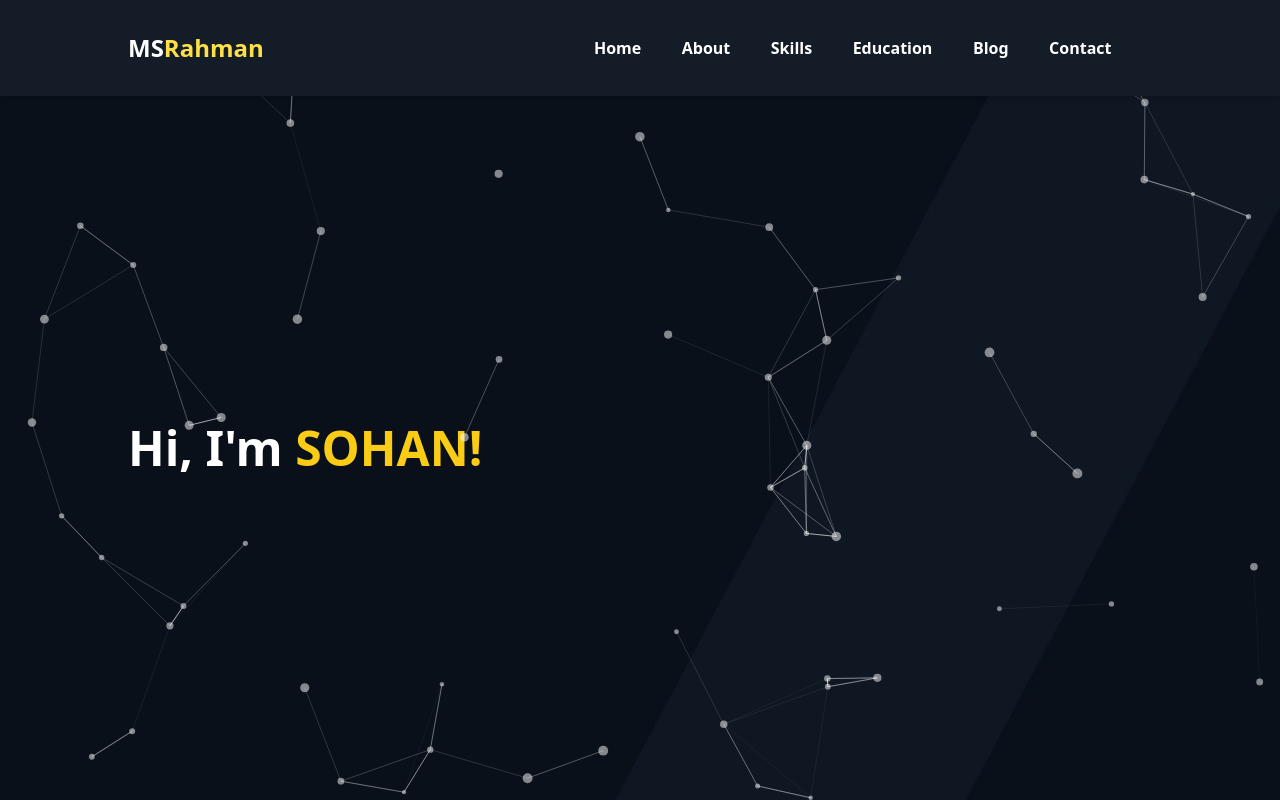
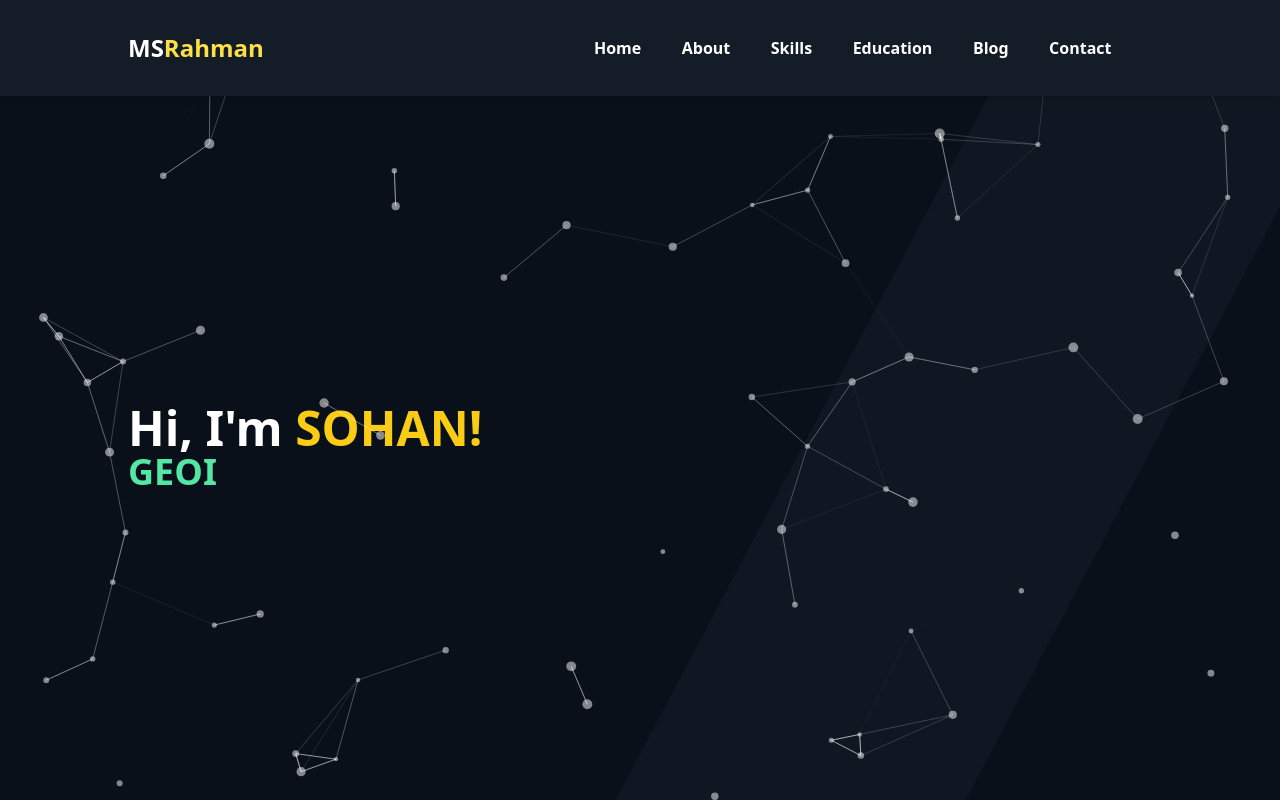
Before and after one commit to DevSohan/portfilio, a Next.js app: page / in a window 1280 px wide. Shown: the top 800 px of the page. Built offline with nearby package versions, Linux system fonts and the light colour scheme.

Commit message:
update hero

```diff
--- a/components/HeroSection.tsx
+++ b/components/HeroSection.tsx
@@ -1,14 +1,17 @@
 import React from 'react'
 import Particle from './Particles'
-
+import TextEffect from './TextEffect'
 function HeroSection() {
     return (
         <div className='h-[88vh] bg-[url("/images/banner.jpg")] bg-cover bg-center'>
             <Particle />
             <div className='w-4/5 grid-cols-1 mx-auto grid lg:grid-cols-2 gap-12 h-full items-center'>
-                <h1 className='text-4xl md:text-5xl text-white font-bold'>
-                    Hi, I'm <span className='text-yellow-400'>SOHAN!</span>
-                </h1>
+                <div>
+                    <h1 className='text-4xl md:text-5xl text-white font-bold'>
+                        Hi, I'm <span className='text-yellow-400'>SOHAN!</span>
+                    </h1>
+                    <TextEffect />
+                </div>
             </div>
         </div>
     )
--- a/components/TextEffect.tsx
+++ b/components/TextEffect.tsx
@@ -1,23 +1,26 @@
 import { TypeAnimation } from 'react-type-animation';
 
-export const TypeEffect = () => {
+
+function TextEffect() {
   return (
     <TypeAnimation
       sequence={[
         // Same substring at the start will only be typed out once, initially
-        'Coder',
+        'GIS Developer',
         1500, // wait 1s before replacing "Mice" with "Hamsters"
-        'Developer',
+        'Urban Planner',
         1500,
-        'Designer',
+        'Geoinformatic Engineer',
         1500,
         'Programmer',
         1500
       ]}
       wrapper="span"
       speed={50}
-      style={{ fontSize: '2em', display: 'inline-block' }}
+      className='text-2xl md:text-4xl text-[#55e6a5] font-bold uppercase'
       repeat={Infinity}
     />
   );
 };
+
+export default TextEffect
--- a/pages/index.tsx
+++ b/pages/index.tsx
@@ -23,8 +23,8 @@ return (
 		<MobileNavbar nav={nav} closeNav={closeNav} />
 		<Navbar openNav={openNav} />
 		<HeroSection />
-		{/* <Skills />
-		<SkillSet /> */}
+		<Skills />
+		<SkillSet />
 	</>
 
 );
```
